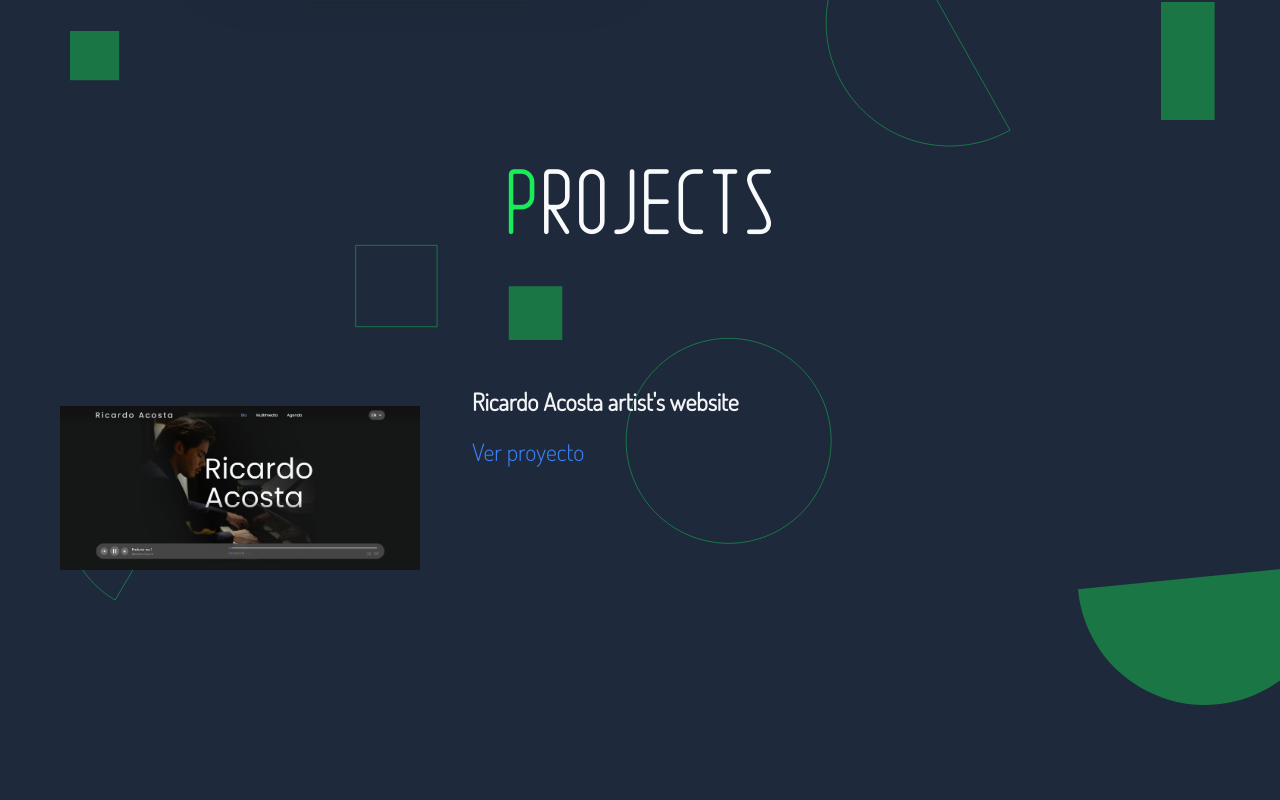
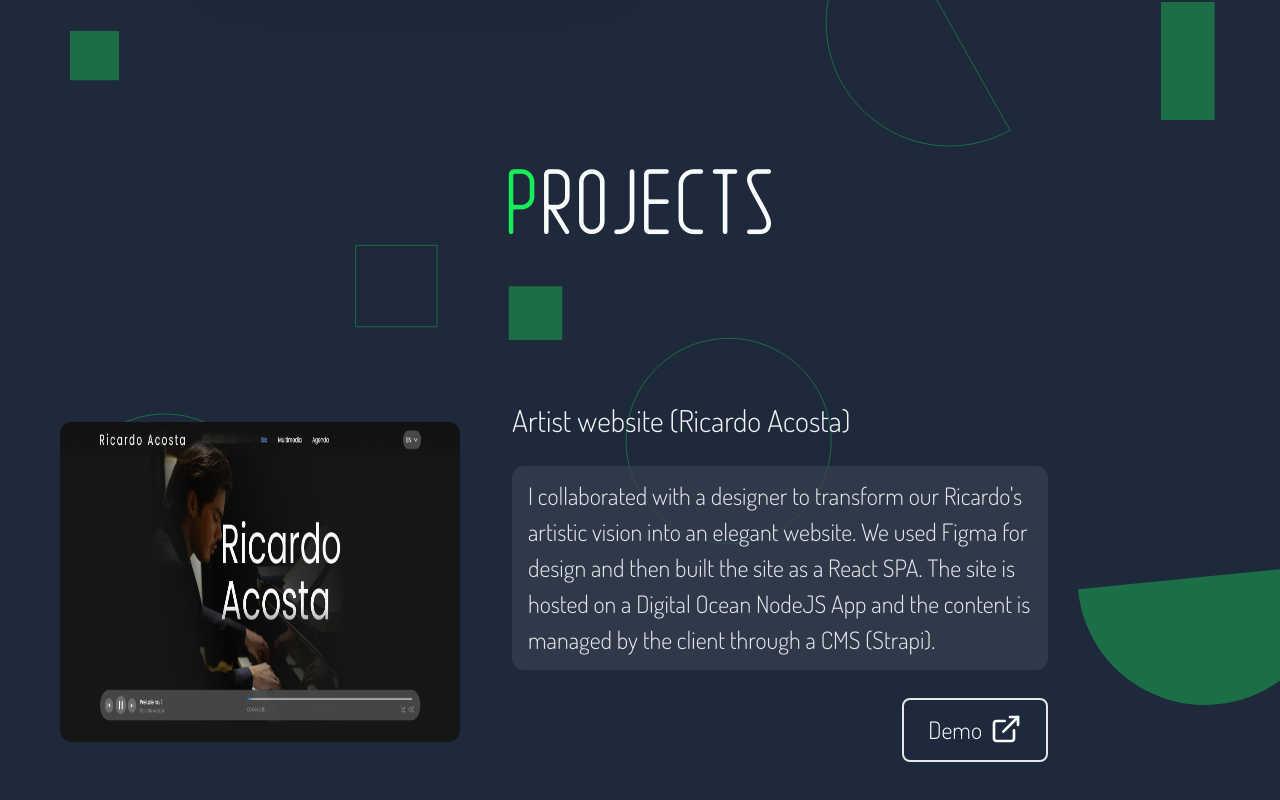
Before and after one commit to dassaevtagle/portfolio_2022, a React (Create React App) app: page / in a window 1280 px wide. Shown: the part 1658-2458 px from the top of the page. Built offline with nearby package versions, Linux system fonts and the light colour scheme.

Commit message:
chore: add styles to projects list

```diff
--- a/src/components/Background.tsx
+++ b/src/components/Background.tsx
@@ -18,7 +18,7 @@ function Background () {
   useEffect(() => {
     const rellax = new Rellax('.rellax')
     if(backgroundRef.current && isOnScreen) {
-      backgroundRef.current.style.opacity = '1'
+      backgroundRef.current.style.opacity = '0.90'
     }
     return () => {
       rellax.destroy()
--- a/src/components/ProjectsList.tsx
+++ b/src/components/ProjectsList.tsx
@@ -1,6 +1,8 @@
 import { FunctionComponent, MouseEventHandler, ReactElement, ReactNode } from "react";
 import '../assets/scss/components/ProjectsList.scss';
 import { Project } from "../sections/Projects";
+import ExternalLink from "./ExternalLink";
+import { ExternalIcon } from "../assets/svg/icons";
 
 
 interface IProjectsList {
@@ -19,35 +21,34 @@ type BoxBaseProps = {
 
 type BoxProps = BoxBaseProps & Project
 
-/**
- *lgRows and lgColumns will span 2 places and only after lg breakpoint.
-*/
 export function Box({
     name,
     image,
     description,
-    sourceUrl,
     demoUrl,
-    children,
     index
   }: BoxProps) {
 
   const flexDirection = index % 2 === 0 ? 'row' : 'row-reverse';
+  const float = index % 2 === 0 ? 'float-end' : 'float-start';
 
   return (
     <div className={`w-full lg:flex flex-${flexDirection}`}>
-      <img src={image.url} alt={image.alt} className={`h-auto w-full lg:w-1/3 p-5`} />
+      <img src={image.url} alt={image.alt} className={`h-auto w-full lg:w-1/3 m-5 rounded-xl`} />
       <div className="w-full lg:w-1/2 md:px-8">
-        <h2 className="text-2xl font-bold text-gray-100 mb-2">{name}</h2>
-        <p className="text-gray-300 mb-4">{description}</p>
-        <a
-          href={demoUrl}
-          target="_blank"
-          rel="noopener noreferrer"
-          className="text-blue-500 hover:underline"
-        >
-          Ver proyecto
-        </a>
+        <h2 className="text-3xl text-gray-100 mb-2">{name}</h2>
+        <p className="text-gray-200 my-7 py-3 px-4 bg-gray-700 bg-opacity-70 rounded-xl">{description}</p>
+        {
+          demoUrl && (
+          <ExternalLink
+            classes={`${float} rounded-lg py-3 px-6 border-solid border-2 hover:border-gray-300 hover:text-gray-300`}
+            href={demoUrl}>
+              Demo
+            <span className="inline-flex ml-2 my-auto align-text-bottom">
+              <ExternalIcon/>
+            </span>
+          </ExternalLink>
+          )}
       </div>
     </div>
   );
--- a/src/sections/About.tsx
+++ b/src/sections/About.tsx
@@ -66,7 +66,7 @@ function About () {
               since then I've worked as a Full Stack Developer using technologies such as .NET, Scala and Node.js.
               <br/>
               Currently I focus on mastering my skills in
-              <span className="text-highlight"> JavaScript </span> /- <span className="text-highlight"> TypeScript</span> and <span className="text-highlight">Java</span>.
+              <span className="text-highlight"> JavaScript </span> / <span className="text-highlight"> TypeScript</span> and <span className="text-highlight">Java</span>.
             </p>
           </div>
           <div className="about-grid_memoji">
@@ -87,7 +87,7 @@ function About () {
           </div>
           <div className="about-grid_resume">
             <ExternalLink
-              classes="rounded py-3 px-6 border-solid border-2 hover:border-highlight hover:text-highlight"
+              classes="rounded-lg py-3 px-6 border-solid border-2 hover:border-gray-300 hover:text-gray-300"
               href={resumeUrl}>
               Resumé
               <span className="inline-flex ml-2 my-auto align-text-bottom">
--- a/src/sections/Projects.tsx
+++ b/src/sections/Projects.tsx
@@ -26,8 +26,9 @@ function Projects() {
         url: RicardoAcostaWeb,
         alt: "Web screenshot"
       },
-      name: "Ricardo Acosta artist's website",
-      description: ``,
+      name: "Artist website (Ricardo Acosta)",
+      description: `I collaborated with a designer to transform our Ricardo's artistic vision into an elegant website.
+      We used Figma for design and then built the site as a React SPA. The site is hosted on a Digital Ocean NodeJS App and the content is managed by the client through a CMS (Strapi).`,
       demoUrl: 'https://ricardoacostamusic.com',
     }
   ]
@@ -63,9 +64,10 @@ function Projects() {
 
   return (
     <FullPageContainer>
+      <div className="-mb-32">
         <Title>Projects</Title>
         <div ref={projectsRef}>
-        <div className="list-container mt-[6rem]" style={{opacity: '0'}}>
+          <div className="list-container mt-[7rem]" style={{opacity: '0'}}>
             <ProjectsList>
               {
                 projectsCollection.map((project, i) => (
@@ -75,6 +77,7 @@ function Projects() {
             </ProjectsList>
           </div>
         </div>
+      </div>
     </FullPageContainer>
   )
 }
```
Lines whose indentation alone changed are shown as unchanged.
